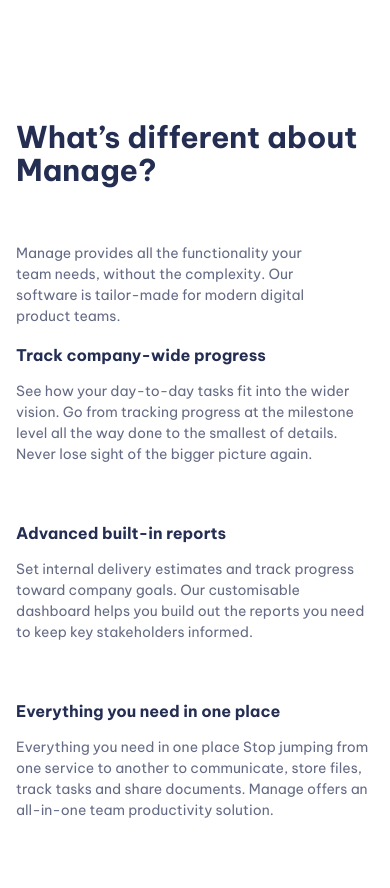
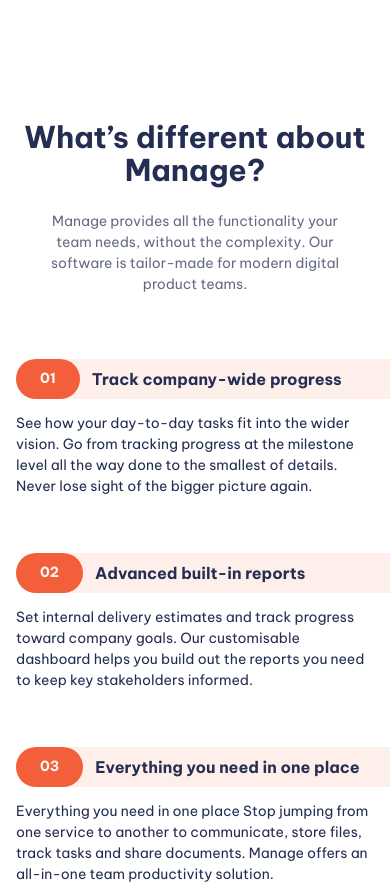
Before and after one commit to felipe-miranda-marreiros/Manage-landing-page, a plain HTML site: page index.html in a window 390 px wide. Shown: the part 880-1768 px from the top of the page. Drawn offline with Linux system fonts and the light colour scheme.

Commit message:
feat: add responsiveness to numbered section

```diff
--- a/index.html
+++ b/index.html
@@ -87,7 +87,10 @@
       <section class="padding-block-900">
         <div class="container">
           <div class="even-columns">
-            <div class="flow">
+            <div
+              class="flow text-center-sm-only margin-bottom-700"
+              style="--flow-spacer: 1.5rem"
+            >
               <h2 class="fs-secondary-heading fw-bold">
                 What’s different about Manage?
               </h2>
@@ -101,8 +104,10 @@
               <ul class="numbered-items flow" role="list">
                 <li>
                   <div class="flow" style="--flow-spacer: 1em">
-                    <h3 class="fs-600 fw-bold">Track company-wide progress</h3>
-                    <p data-width="wide">
+                    <h3 class="numbered-items__title fs-600 fw-bold">
+                      Track company-wide progress
+                    </h3>
+                    <p class="numbered-items__body" data-width="wide">
                       See how your day-to-day tasks fit into the wider vision.
                       Go from tracking progress at the milestone level all the
                       way done to the smallest of details. Never lose sight of
@@ -112,8 +117,10 @@
                 </li>
                 <li>
                   <div class="flow" style="--flow-spacer: 1em">
-                    <h3 class="fs-600 fw-bold">Advanced built-in reports</h3>
-                    <p data-width="wide">
+                    <h3 class="numbered-items__title fs-600 fw-bold">
+                      Advanced built-in reports
+                    </h3>
+                    <p class="numbered-items__body" data-width="wide">
                       Set internal delivery estimates and track progress toward
                       company goals. Our customisable dashboard helps you build
                       out the reports you need to keep key stakeholders
@@ -123,10 +130,10 @@
                 </li>
                 <li>
                   <div class="flow" style="--flow-spacer: 1em">
-                    <h3 class="fs-600 fw-bold">
+                    <h3 class="numbered-items__title fs-600 fw-bold">
                       Everything you need in one place
                     </h3>
-                    <p data-width="wide">
+                    <p class="numbered-items__body" data-width="wide">
                       Everything you need in one place Stop jumping from one
                       service to another to communicate, store files, track
                       tasks and share documents. Manage offers an all-in-one
--- a/style.css
+++ b/style.css
@@ -258,6 +258,74 @@
   }
 }
 
+/************ Numbered Item ************/
+
+.numbered-items {
+  counter-reset: count;
+  width: fit-content;
+  margin-inline: auto;
+}
+
+.numbered-items li {
+  counter-increment: count;
+}
+
+.numbered-items div {
+  display: grid;
+  position: relative;
+  align-items: center;
+  column-gap: var(--size-300);
+  grid-template-columns: min-content 1fr;
+}
+
+.numbered-items__title {
+  grid-row: 1 / 2;
+  grid-column: 2 / 3;
+  line-height: 1;
+}
+
+.numbered-items__body {
+  grid-column: 1 / -1;
+}
+
+@media (min-width: 30em) {
+  .numbered-items__body {
+    grid-column: 2 / -1;
+  }
+}
+
+.numbered-items div::before,
+.numbered-items div::after {
+  height: 40px;
+}
+
+.numbered-items div::before {
+  content: "0" counter(count);
+  display: flex;
+  align-items: center;
+  background-color: var(--clr-accent-400);
+  color: var(--clr-neutral-100);
+  font-weight: var(--fw-bold);
+  padding: 0 var(--size-500);
+  border-radius: 100vw;
+  grid-row: 1 / 2;
+  grid-column: 1 / 2;
+}
+
+@media (max-width: 30em) {
+  .numbered-items div::after {
+    --bg: var(--clr-accent-100);
+    content: "";
+    display: block;
+    z-index: -1;
+    border-radius: 100vw 0 0 100vw;
+    grid-column: 1 / -1;
+    grid-row: 1 / 2;
+    box-shadow: 5em 0 0 var(--bg);
+    background-color: var(--bg);
+  }
+}
+
 /************ CTA ************/
 
 .cta {
@@ -408,9 +476,9 @@
 
 .container {
   --max-width: 1110px;
-  --padding: 1rem;
+  --container-padding: 1rem;
 
-  width: min(var(--max-width), 100% - var(--padding) * 2);
+  width: min(var(--max-width), 100% - var(--container-padding) * 2);
   margin-inline: auto;
 }
 
@@ -446,6 +514,24 @@
 
 :where(.flow :not(:first-child)) {
   margin-top: var(--flow-spacer, 4em);
+}
+
+.text-center {
+  text-align: center;
+}
+
+.text-center p {
+  margin-inline: auto;
+}
+
+@media (max-width: 50em) {
+  .text-center-sm-only {
+    text-align: center;
+  }
+
+  .text-center-sm-only p {
+    margin-inline: auto;
+  }
 }
 
 .text-primary-400 {
@@ -520,6 +606,10 @@
   padding-block: var(--size-700);
 }
 
+.margin-bottom-700 {
+  margin-block-end: var(--size-700);
+}
+
 .display-sm-none {
   display: none;
 }
```
